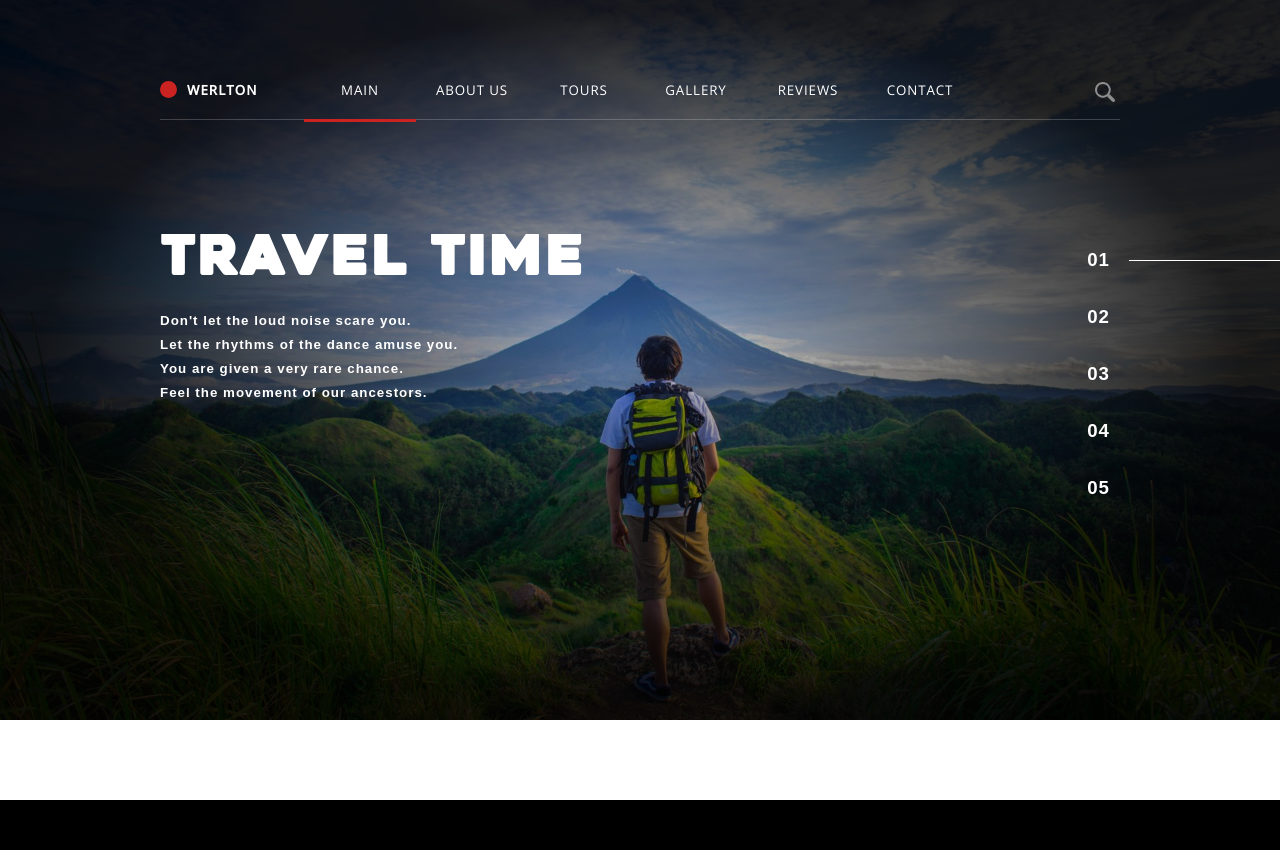
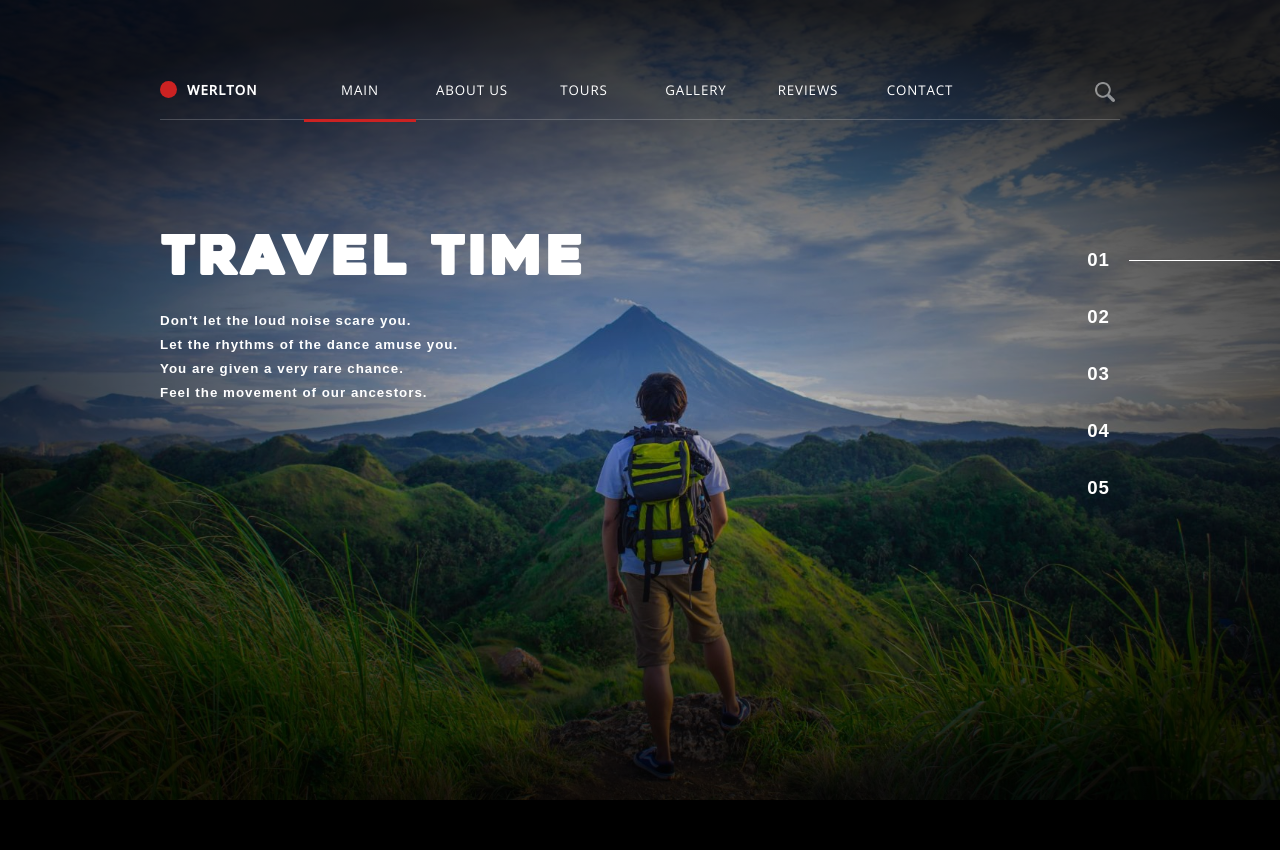
Before and after one commit to RichardOgujawa/travel-time, a PHP site: page / in a window 1280 px wide; the page is wider, and only the part inside the window is pictured. Run offline with PHP 8.4, Linux system fonts and the light colour scheme; some web fonts are replaced.

Commit message:
fixed header height issue

```diff
--- a/style.css
+++ b/style.css
@@ -28,13 +28,13 @@
     font-family: RRegular, sans-serif;
   }
   body {
-    overflow-x: hidden;
+    overflow: hidden;
     height: 101vh;
   }
   .bg {
     width: 100vw;
     position: absolute;
-    height: 720px;
+    height: 100vh;
     overflow: hidden;
   }
   .bg img {
@@ -59,8 +59,8 @@
     position: absolute;
     top: 0%;
     width: inherit;
-    height: 100%;
-    background: radial-gradient(600px 350px at center, transparent 0, rgba(0, 0, 0, 0.85));
+    height: 100vh;
+    background: radial-gradient(70vw 50vh at center, transparent 0, rgba(0, 0, 0, 0.85));
   }
   nav {
     position: -webkit-sticky;
```
